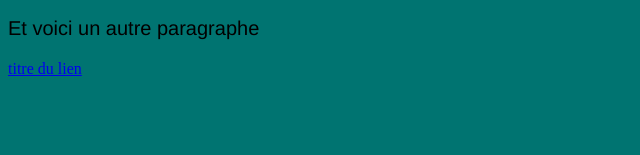
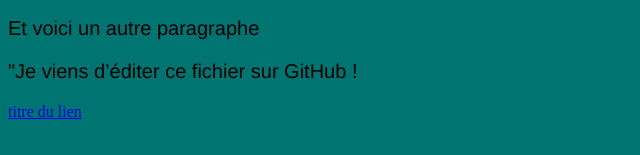
Before and after one commit to FabienneRigal/quete_1_4, a plain HTML site: page index.html in a window 1280 px wide. Shown: the part 499-654 px from the top of the page, without its empty margins (0-640 px from the left). Drawn offline with Linux system fonts and the light colour scheme.

Commit message:
Update index.html
ajout de "je viens d'éditer..."

```diff
--- a/index.html
+++ b/index.html
@@ -13,6 +13,7 @@ index.html
 <img src= "https://campusnumerique.auvergnerhonealpes.fr/app/uploads/2019/03/logo_wildcode.jpg">
 <h2> On peut créer jusqu'à six niveaux de titres en HTML </h2>
 <p> Et voici un autre paragraphe </p>
+<p>"Je viens d’éditer ce fichier sur GitHub ! </p>
 <a href= "http://www.wildcodeschool.com"> titre du lien </a>
 </body>
 </html>
```
